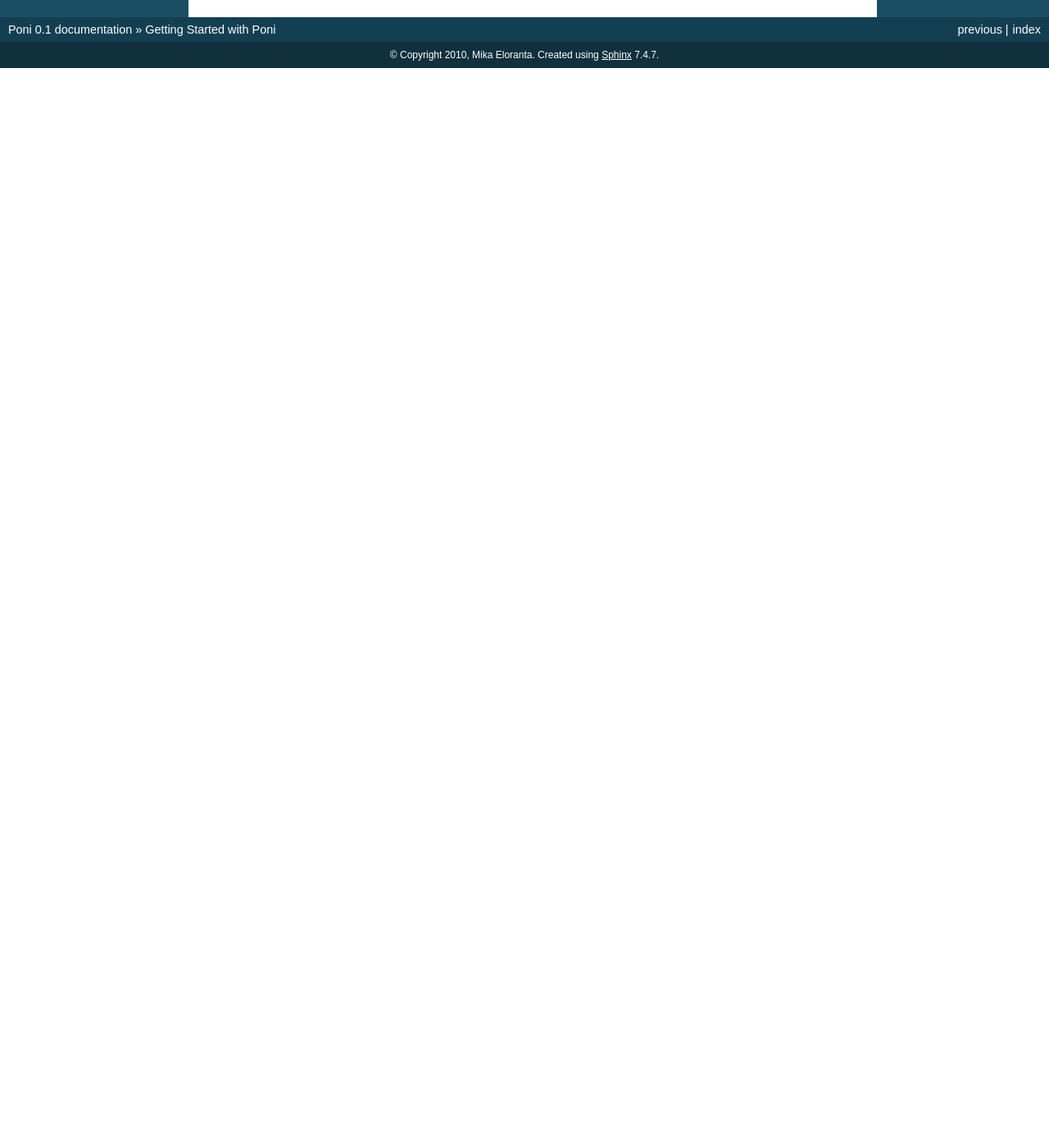
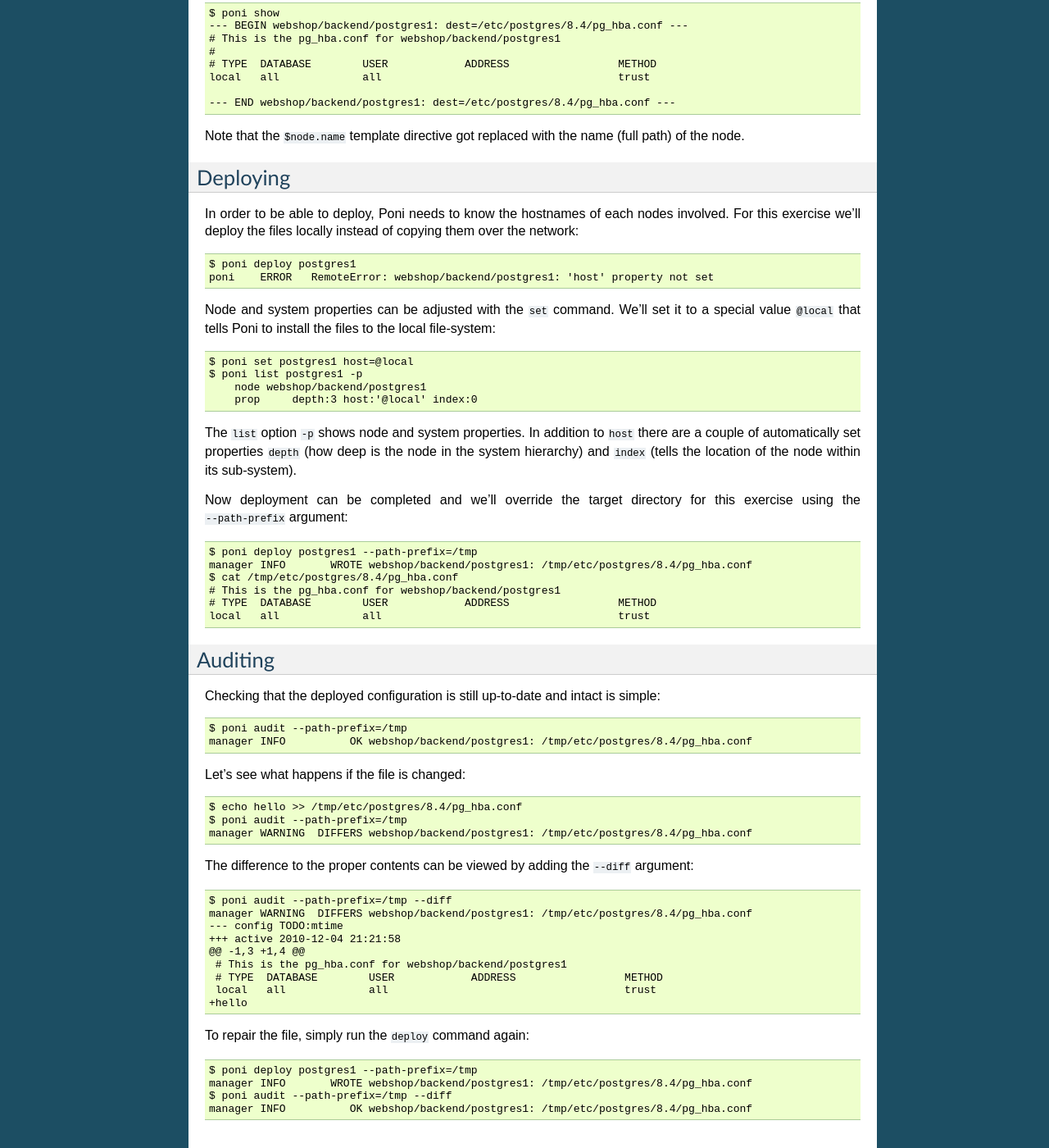
Before and after one commit to ohmu/poni, a Sphinx documentation site: the page built from doc/getting-started.rst, in a window 1280 px wide and 1400 px high, scrolled down 3279 px. Shown: the whole window at 82% size. Built offline with Sphinx 7.4.7, drawn with Linux system fonts in a browser that asks for light colours; before the commit the page ends 3362 px from its top, so only the background shows below that; some of the changed text lies outside the part shown.

Commit message:
added verify, deploy, audit sections to getting-started.rst

```diff
--- a/doc/getting-started.rst
+++ b/doc/getting-started.rst
@@ -145,6 +145,8 @@
 the backend node::
 
   $ cat > pg_hba.conf <<EOF
+  # This the pg_hba.conf for $node.name
+  #
   # TYPE  DATABASE        USER            ADDRESS                 METHOD
   local   all             all                                     trust
   EOF
@@ -163,18 +165,95 @@
 The above plugin will install a single file ``pg_hba.conf`` into the directory
 ``/etc/postgres/8.4/``.
 
-Next, the files can be added into the existing ``pg84`` config::
+Now the files can be added into the existing ``pg84`` config::
 
-  TODO
+  $ poni update-config pg84 plugin.py pg_hba.conf -v
+  poni    INFO    webshop/backend/postgres1/pg84: added 'plugin.py'
+  poni    INFO    webshop/backend/postgres1/pg84: added 'pg_hba.conf'
+
+Now the database node is setup and we can move on to verifying and deployment...
 
 Verifying Configs
 -----------------
-TODO
+Checking that there are no problems rendering any of the configs can be done with the
+``verify`` command::
+
+  $ poni verify
+  poni    INFO    all [1] files ok
+
+No errors reported, good. Let's see how our ``pg_hba.conf`` looks like::
+
+  $ poni show
+  --- BEGIN webshop/backend/postgres1: dest=/etc/postgres/8.4/pg_hba.conf ---
+  # This is the pg_hba.conf for webshop/backend/postgres1
+  #
+  # TYPE  DATABASE        USER            ADDRESS                 METHOD
+  local   all             all                                     trust
+
+  --- END webshop/backend/postgres1: dest=/etc/postgres/8.4/pg_hba.conf ---
+
+Note that the ``$node.name`` template directive got replaced with the name (full path)
+of the node.
 
 Deploying
 ---------
-TODO
+In order to be able to deploy, Poni needs to know the hostnames of each nodes involved.
+For this exercise we'll deploy the files locally instead of copying them over the
+network::
+
+  $ poni deploy postgres1
+  poni    ERROR   RemoteError: webshop/backend/postgres1: 'host' property not set
+
+Node and system properties can be adjusted with the ``set`` command. We'll set it to a
+special value ``@local`` that tells Poni to install the files to the local file-system::
+
+  $ poni set postgres1 host=@local
+  $ poni list postgres1 -p
+      node webshop/backend/postgres1
+      prop     depth:3 host:'@local' index:0
+
+The ``list`` option ``-p`` shows node and system properties. In addition to ``host`` there
+are a couple of automatically set properties ``depth`` (how deep is the node in the
+system hierarchy) and ``index`` (tells the location of the node within its sub-system).
+
+Now deployment can be completed and we'll override the target directory for this exercise
+using the ``--path-prefix`` argument::
+
+  $ poni deploy postgres1 --path-prefix=/tmp
+  manager INFO       WROTE webshop/backend/postgres1: /tmp/etc/postgres/8.4/pg_hba.conf
+  $ cat /tmp/etc/postgres/8.4/pg_hba.conf
+  # This is the pg_hba.conf for webshop/backend/postgres1
+  # TYPE  DATABASE        USER            ADDRESS                 METHOD
+  local   all             all                                     trust
 
 Auditing
 --------
-TODO
+Checking that the deployed configuration is still up-to-date and intact is simple::
+
+  $ poni audit --path-prefix=/tmp
+  manager INFO          OK webshop/backend/postgres1: /tmp/etc/postgres/8.4/pg_hba.conf
+
+Let's see what happens if the file is changed::
+
+  $ echo hello >> /tmp/etc/postgres/8.4/pg_hba.conf
+  $ poni audit --path-prefix=/tmp
+  manager WARNING  DIFFERS webshop/backend/postgres1: /tmp/etc/postgres/8.4/pg_hba.conf
+
+The difference to the proper contents can be viewed by adding the ``--diff`` argument::
+
+  $ poni audit --path-prefix=/tmp --diff
+  manager WARNING  DIFFERS webshop/backend/postgres1: /tmp/etc/postgres/8.4/pg_hba.conf
+  --- config TODO:mtime
+  +++ active 2010-12-04 21:21:58
+  @@ -1,3 +1,4 @@
+   # This is the pg_hba.conf for webshop/backend/postgres1
+   # TYPE  DATABASE        USER            ADDRESS                 METHOD
+   local   all             all                                     trust
+  +hello
+
+To repair the file, simply run the ``deploy`` command again::
+
+  $ poni deploy postgres1 --path-prefix=/tmp
+  manager INFO       WROTE webshop/backend/postgres1: /tmp/etc/postgres/8.4/pg_hba.conf
+  $ poni audit --path-prefix=/tmp --diff
+  manager INFO          OK webshop/backend/postgres1: /tmp/etc/postgres/8.4/pg_hba.conf
```
